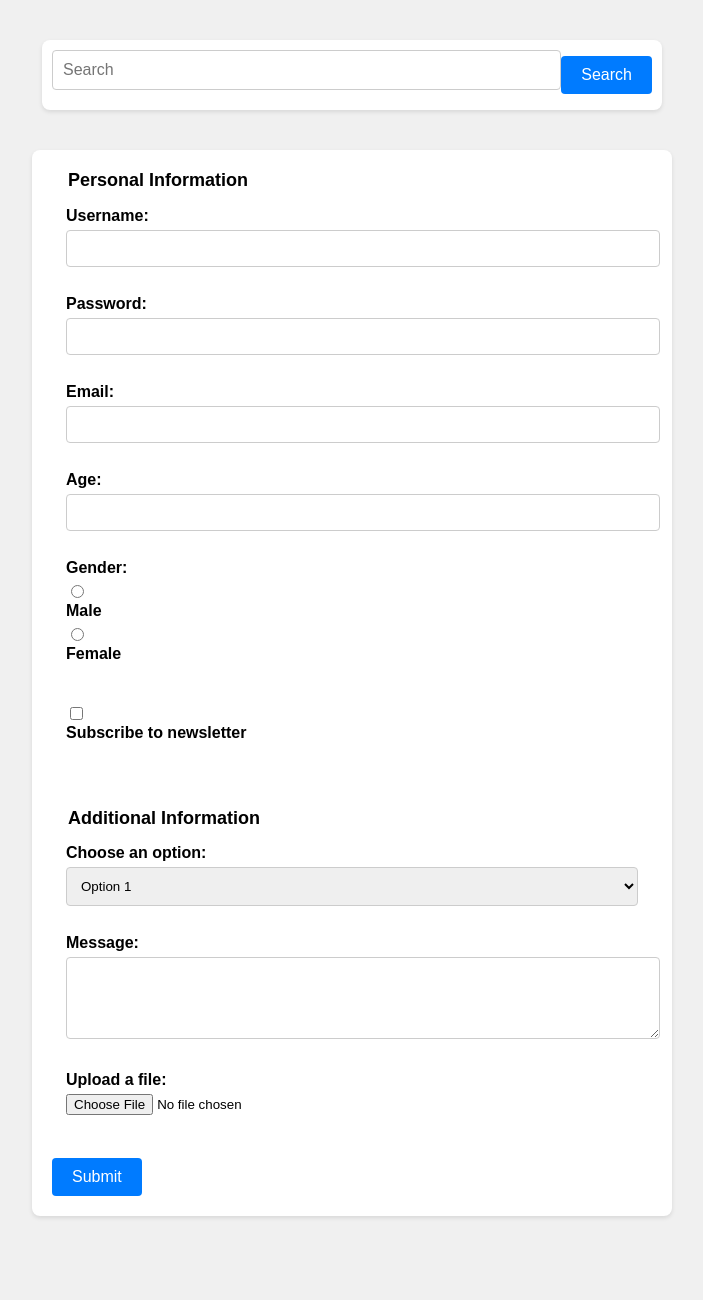
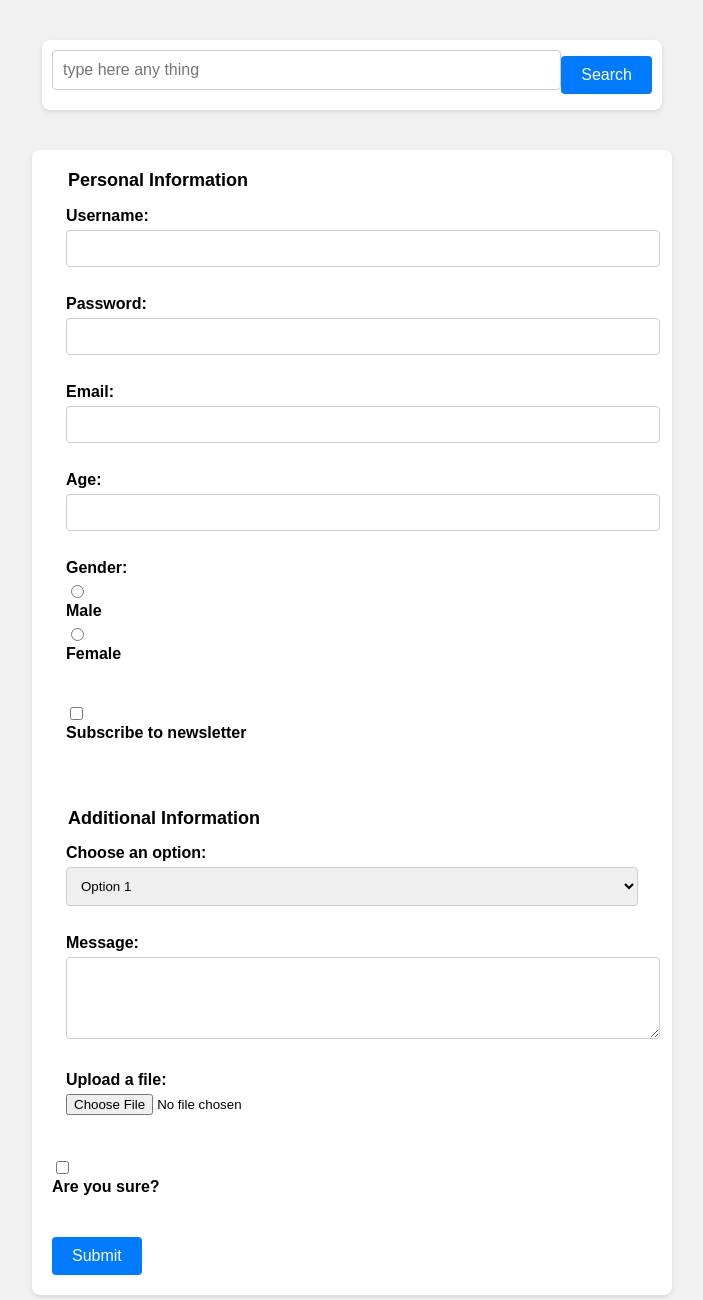
Before and after one commit to KCNikhil/web_project, a plain HTML site: page Day6/index.html in a window 1280 px wide. Shown: the whole page, without its empty margins (288-991 px from the left). Before the commit the page ends 1256 px from the top, so only its background shows below. Drawn offline with Linux system fonts and the light colour scheme.

Commit message:
Day6 changes

```diff
--- a/Day6/index.html
+++ b/Day6/index.html
@@ -16,7 +16,7 @@
 			<input
 				type="text"
 				name="search_query"
-				placeholder="Search"
+				placeholder="type here any thing"
 				class="search-input"
 				required
 			/>
@@ -84,7 +84,8 @@
 				<label for="upload">Upload a file:</label>
 				<input type="file" id="upload" name="upload" /><br /><br />
 			</fieldset>
-
+			<input type="checkbox" id="subscribe" name="Sure?" />
+			<label for="Sure?">Are you sure?</label><br /><br />
 			<input type="submit" value="Submit" />
 		</form>
 	</body>
```
